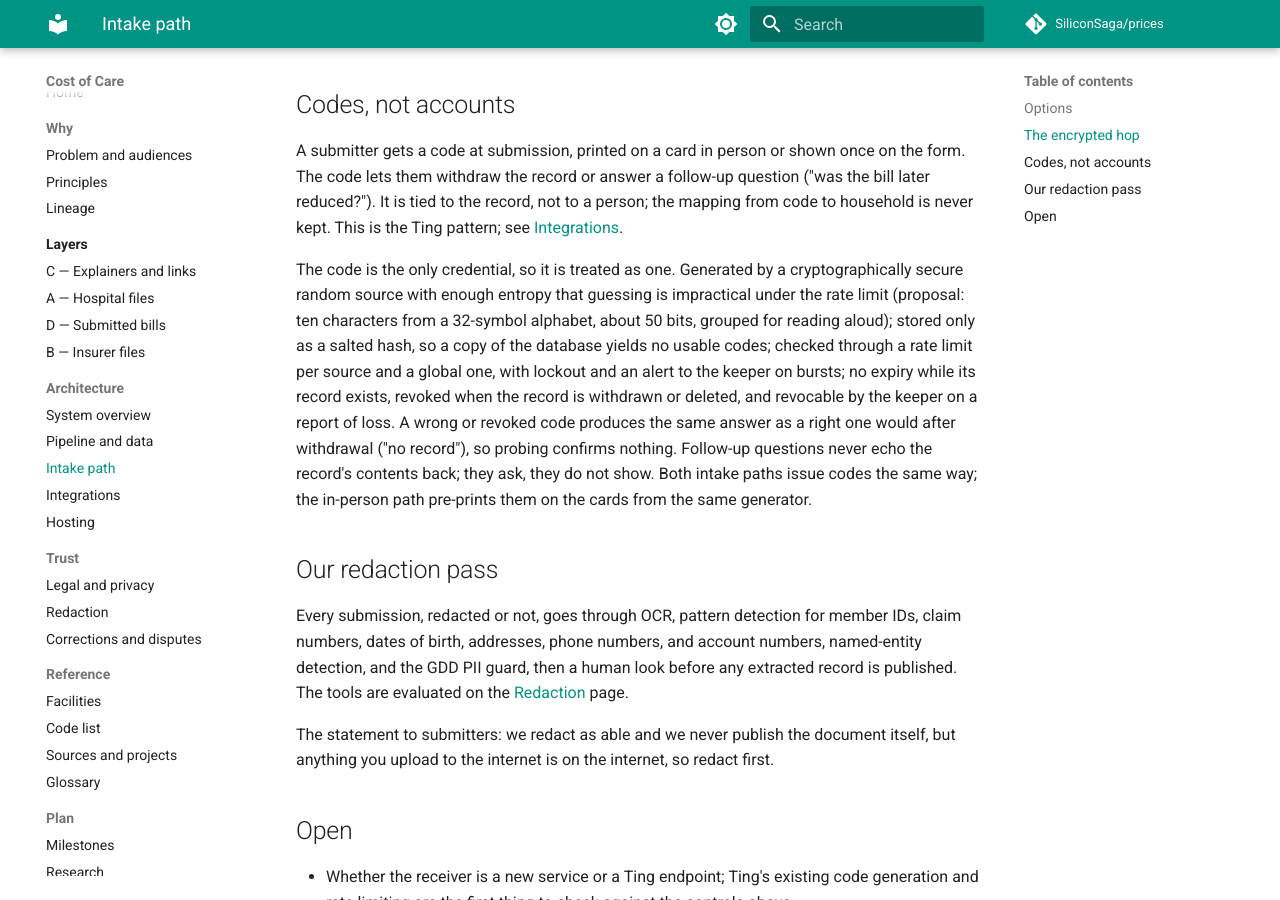
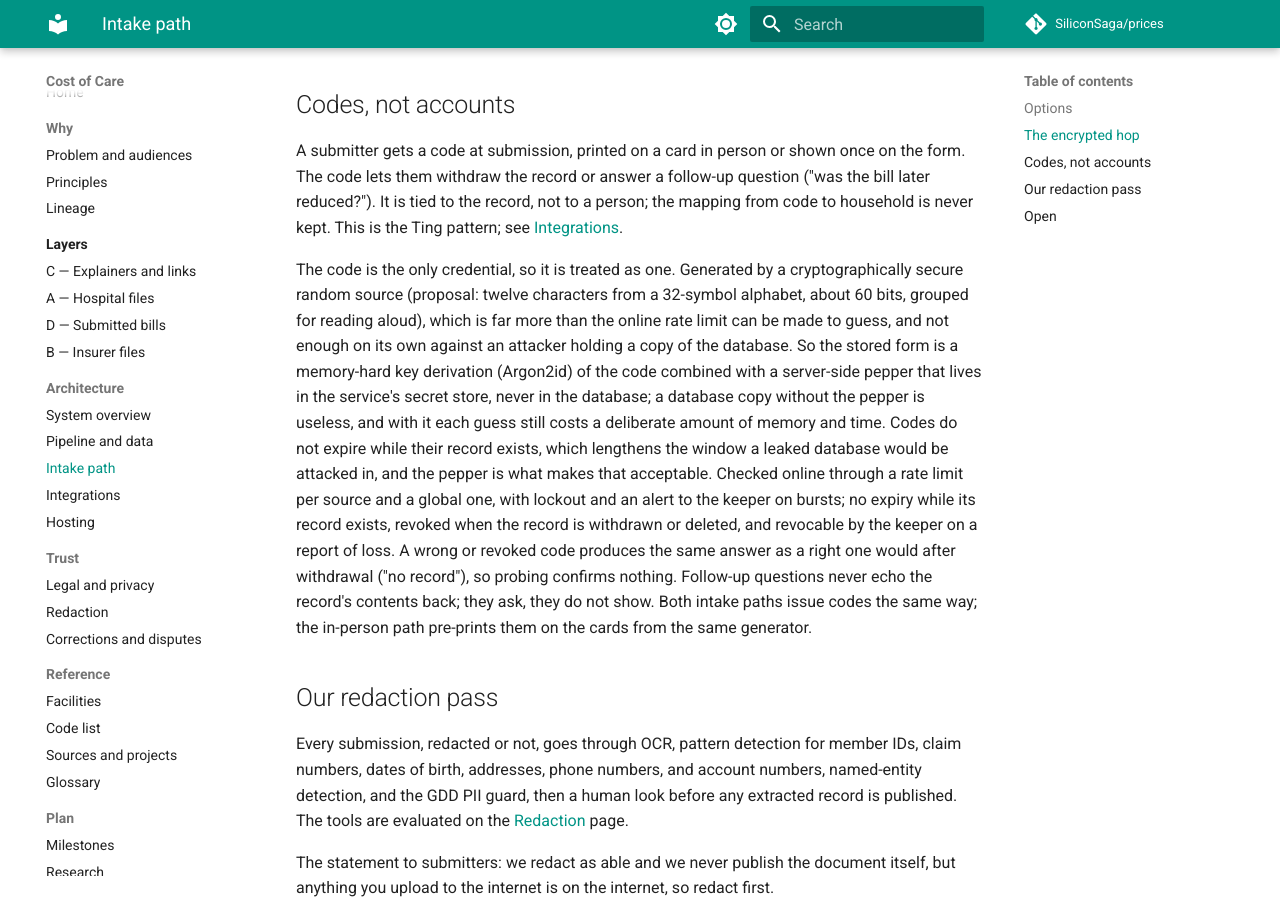
Before and after one commit to SiliconSaga/costs, an MkDocs documentation site: the page built from docs/architecture/intake.md, in a window 1280 px wide and 900 px high, scrolled down 1307 px. Built offline with MkDocs 1.6.1 and Material for MkDocs 9.7.7, drawn with Linux system fonts in a browser that asks for light colours; comment, search, counter and statistics services are not loaded.

Commit message:
docs: peppered Argon2id for codes; M0.5 checks the wire; date matching is interval overlap
Round 3 on #1. A salted hash of a 50-bit code is offline-guessable, so the design needs a pepper outside the database and a memory-hard KDF; the spike has to look at the upload payload, not just the stored object; and the date rule now says overlap and what happens when several insurer rows overlap.

Co-Authored-By: Claude Fable 5.1 <noreply@anthropic.com>
GDD-Host: dionysus

```diff
--- a/docs/architecture/intake.md
+++ b/docs/architecture/intake.md
@@ -35,7 +35,7 @@ That guarantee is exactly as strong as the form page the resident loaded. A page
 
 A submitter gets a code at submission, printed on a card in person or shown once on the form. The code lets them withdraw the record or answer a follow-up question ("was the bill later reduced?"). It is tied to the record, not to a person; the mapping from code to household is never kept. This is the Ting pattern; see [Integrations](integrations.md#ting).
 
-The code is the only credential, so it is treated as one. Generated by a cryptographically secure random source with enough entropy that guessing is impractical under the rate limit (proposal: ten characters from a 32-symbol alphabet, about 50 bits, grouped for reading aloud); stored only as a salted hash, so a copy of the database yields no usable codes; checked through a rate limit per source and a global one, with lockout and an alert to the keeper on bursts; no expiry while its record exists, revoked when the record is withdrawn or deleted, and revocable by the keeper on a report of loss. A wrong or revoked code produces the same answer as a right one would after withdrawal ("no record"), so probing confirms nothing. Follow-up questions never echo the record's contents back; they ask, they do not show. Both intake paths issue codes the same way; the in-person path pre-prints them on the cards from the same generator.
+The code is the only credential, so it is treated as one. Generated by a cryptographically secure random source (proposal: twelve characters from a 32-symbol alphabet, about 60 bits, grouped for reading aloud), which is far more than the online rate limit can be made to guess, and not enough on its own against an attacker holding a copy of the database. So the stored form is a memory-hard key derivation (Argon2id) of the code combined with a server-side pepper that lives in the service's secret store, never in the database; a database copy without the pepper is useless, and with it each guess still costs a deliberate amount of memory and time. Codes do not expire while their record exists, which lengthens the window a leaked database would be attacked in, and the pepper is what makes that acceptable. Checked online through a rate limit per source and a global one, with lockout and an alert to the keeper on bursts; no expiry while its record exists, revoked when the record is withdrawn or deleted, and revocable by the keeper on a report of loss. A wrong or revoked code produces the same answer as a right one would after withdrawal ("no record"), so probing confirms nothing. Follow-up questions never echo the record's contents back; they ask, they do not show. Both intake paths issue codes the same way; the in-person path pre-prints them on the cards from the same generator.
 
 ## Our redaction pass
 
```
Also changed, not shown: docs/architecture/overview.md (+1 -1 lines), docs/layers/b-insurer-files.md (+1 -1 lines).
